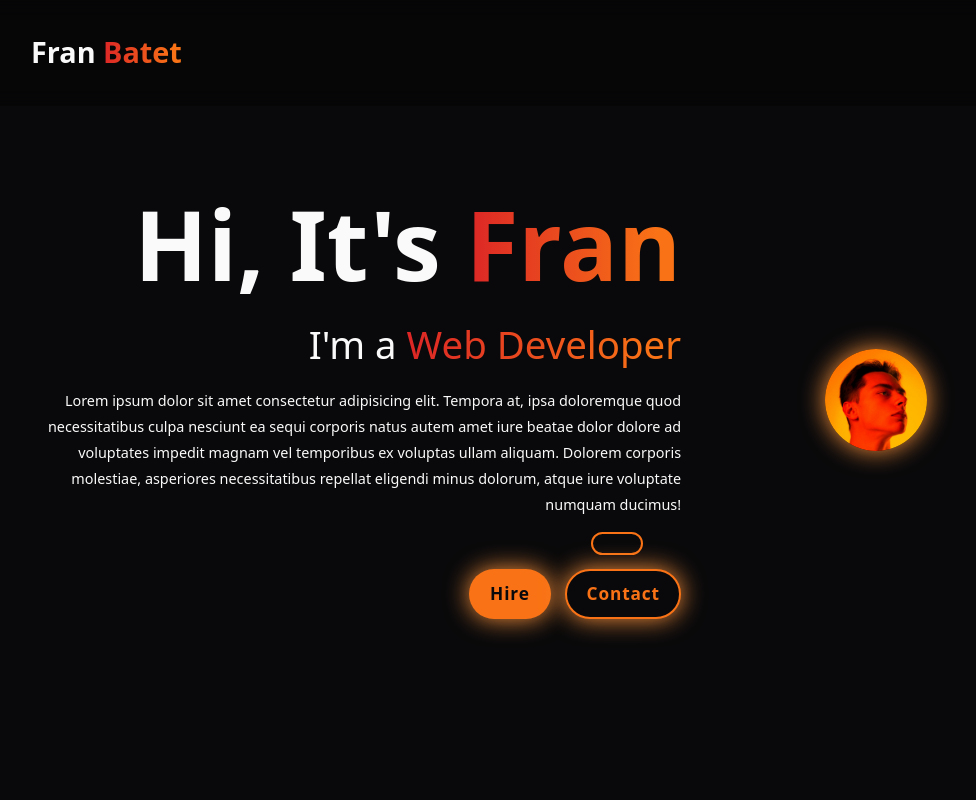
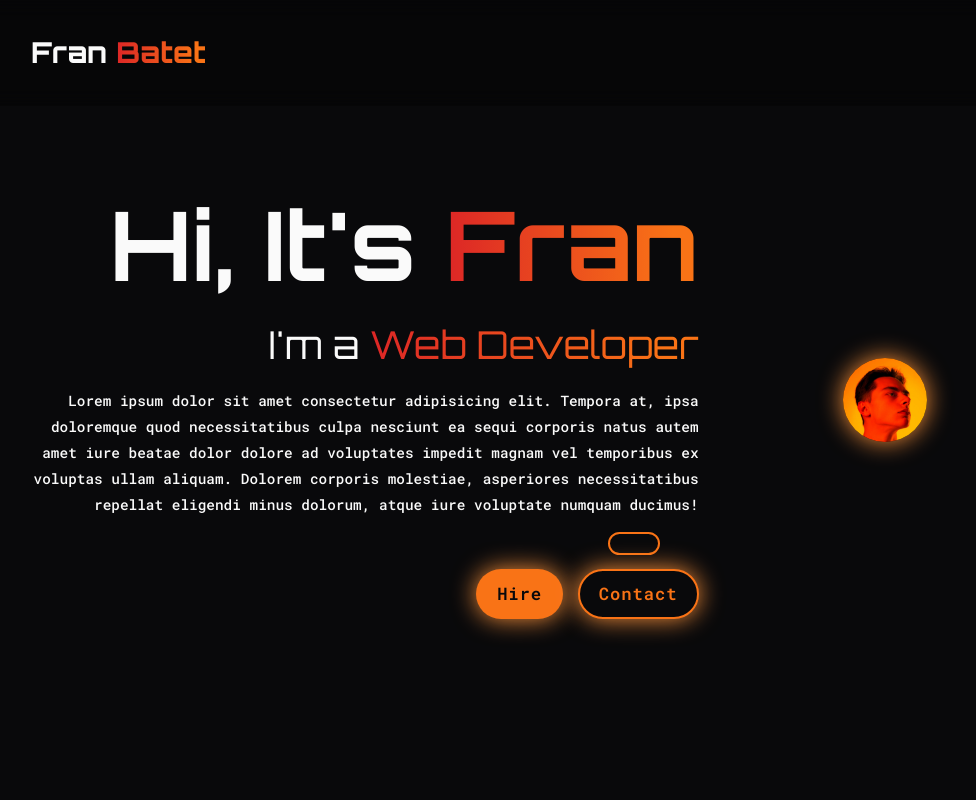
Before and after one commit to BatetDev/project-portfolio, a website: page index.html in a window 1280 px wide. Shown: the top 800 px of the page, without its empty margins (161-1137 px from the left). Drawn offline with nearby package versions, Linux system fonts and the light colour scheme.

Commit message:
style: Set Orbitron (headings), Roboto Mono (body)

```diff
--- a/css/styles.css
+++ b/css/styles.css
@@ -5,6 +5,17 @@
 @layer base {
   html {
     @apply text-[60%] overflow-x-hidden scroll-smooth;
+  }
+
+  body {
+    @apply font-robotoMono;
+  }
+
+  h1,
+  h2,
+  h3,
+  h4 {
+    @apply font-orbitron;
   }
 
   section {
--- a/index.html
+++ b/index.html
@@ -22,7 +22,7 @@
     >
       <a
         href="#home"
-        class="logo text-5xl font-extrabold cursor-pointer transition-all duration-300 ease-in-out hover:scale-105"
+        class="logo text-5xl font-extrabold font-orbitron cursor-pointer transition-all duration-300 ease-in-out hover:scale-105"
       >
         Fran
         <span
```
Also changed, not shown: css/tailwind.css.
